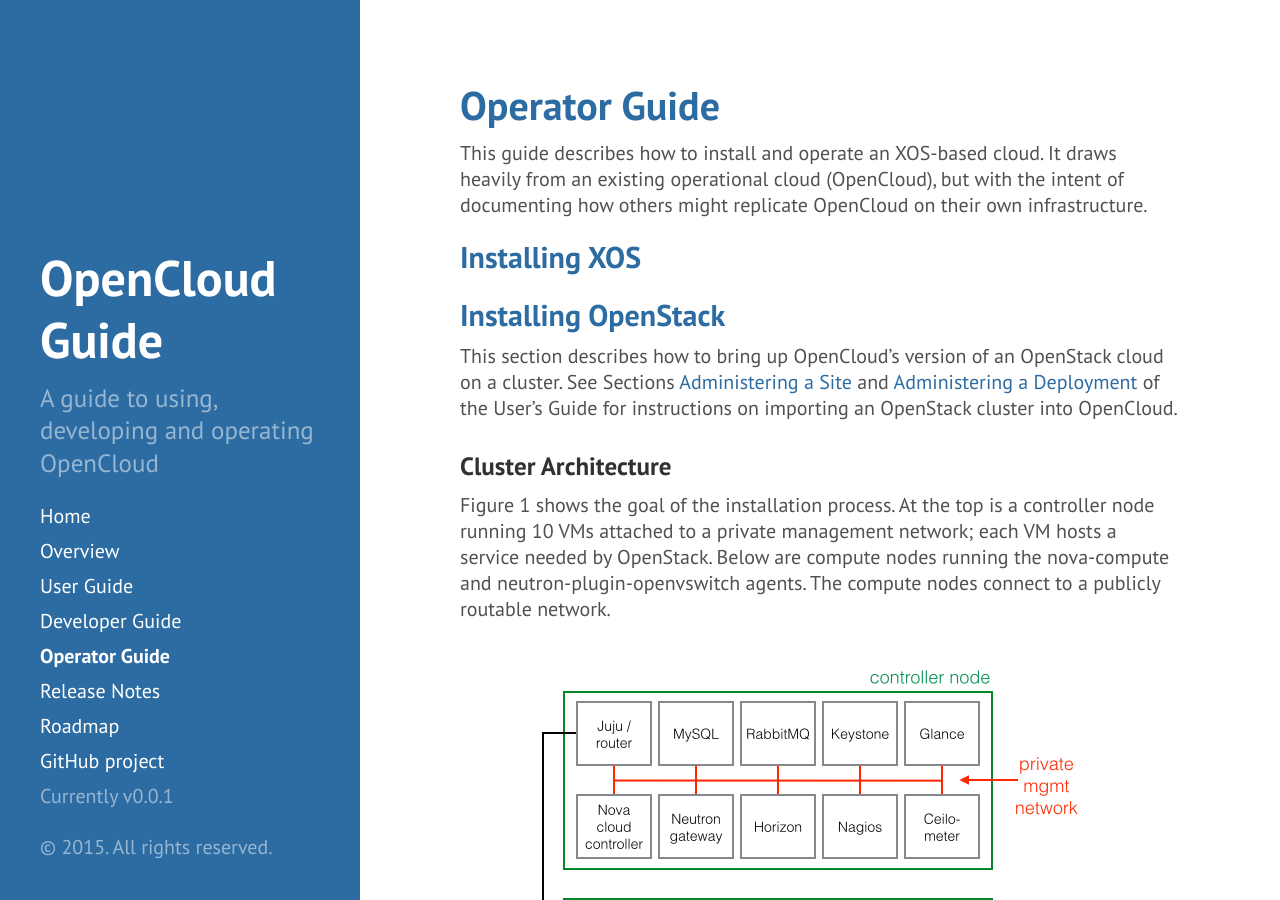
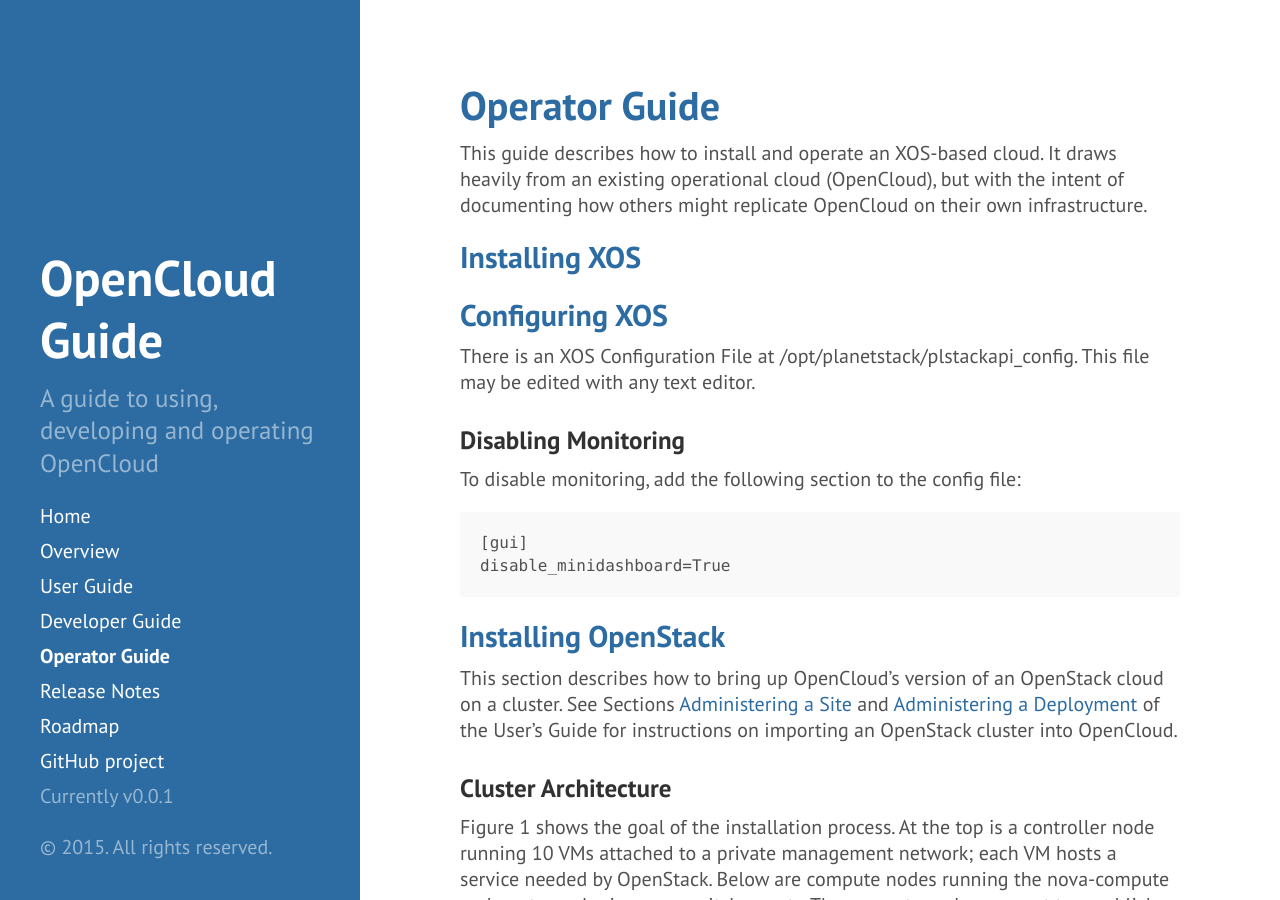
Before and after one commit to open-cloud/open-cloud.github.io.old, a Jekyll site: the page built from 3_operator.md, in a window 1280 px wide and 900 px high. Built offline with Jekyll 4.4.1, drawn with Linux system fonts in a browser that asks for light colours; Markdown is read by kramdown in place of the engine named in the settings.

Commit message:
add section describing config file, and monitoring disable

```diff
--- a/3_operator.md
+++ b/3_operator.md
@@ -9,6 +9,18 @@
 own infrastructure.
 
 ##Installing XOS
+
+##Configuring XOS
+
+There is an XOS Configuration File at /opt/planetstack/plstackapi_config. This
+file may be edited with any text editor.
+
+### Disabling Monitoring
+
+To disable monitoring, add the following section to the config file:
+
+    [gui]
+    disable_minidashboard=True
 
 ##Installing OpenStack
 
```
